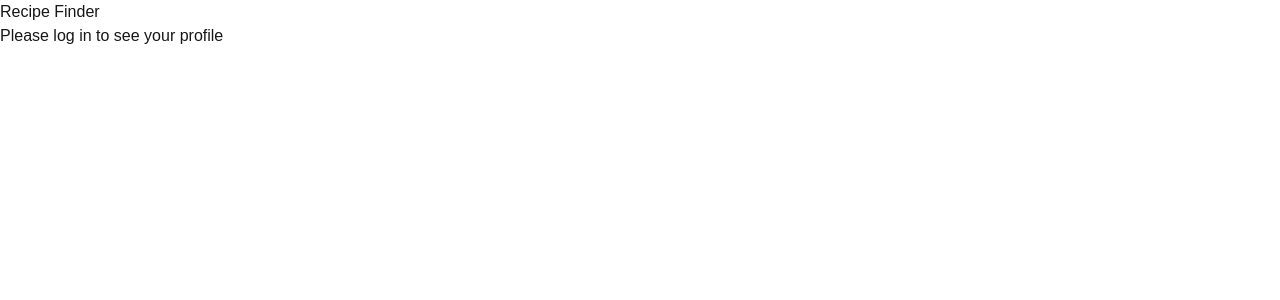
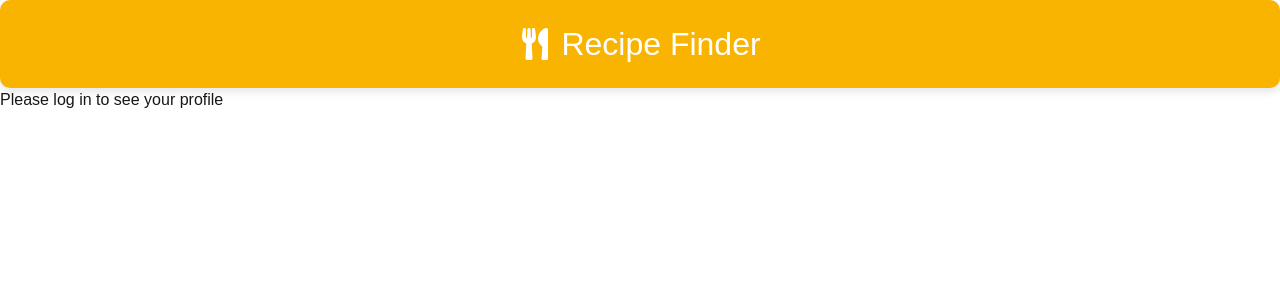
Before and after one commit to hasuwini77/meal-db, a Next.js app: page /profile in a window 1280 px wide. Shown: the top 300 px of the page. Built offline with nearby package versions, Linux system fonts and the light colour scheme.

Commit message:
styled the header and cleaned a bit code

```diff
--- a/src/app/page.tsx
+++ b/src/app/page.tsx
@@ -22,7 +22,7 @@ const Page = () => {
 
   useEffect(() => {
     if (!user) {
-      fetchRandomMeals(); // Fetch random meals if no user is logged in
+      fetchRandomMeals();
     }
   }, [user]);
 
@@ -76,7 +76,7 @@ const Page = () => {
           ) : (
             <p>Please try again.</p>
           )}
-          <RandomMeals meals={randomMeals} /> {/* Show random meals */}
+          <RandomMeals meals={randomMeals} />
         </div>
       ) : (
         <div>
--- a/src/components/Header/index.tsx
+++ b/src/components/Header/index.tsx
@@ -1,9 +1,58 @@
+"use client";
+import React from "react";
+import { motion } from "framer-motion";
+import { gsap } from "gsap";
+import { FaUtensils } from "react-icons/fa";
+
 const Header = () => {
+  React.useEffect(() => {
+    // GSAP animation example
+    gsap.fromTo(
+      ".header-icon",
+      { y: -20, opacity: 0 },
+      { y: 0, opacity: 1, duration: 1, ease: "bounce" }
+    );
+  }, []);
+
   return (
-    <header>
-      <h1> Recipe Finder </h1>
-    </header>
+    <motion.header
+      initial={{ opacity: 0, y: -50 }}
+      animate={{ opacity: 1, y: 0 }}
+      transition={{ duration: 1 }}
+      style={styles.header}
+    >
+      <FaUtensils className="header-icon" style={styles.icon} />
+      <motion.h1
+        whileHover={{ scale: 1.1 }}
+        transition={{ type: "spring", stiffness: 300 }}
+        style={styles.title}
+      >
+        Recipe Finder
+      </motion.h1>
+    </motion.header>
   );
 };
 
+const styles = {
+  header: {
+    display: "flex",
+    alignItems: "center",
+    justifyContent: "center",
+    backgroundColor: "#f8b400",
+    padding: "20px",
+    borderRadius: "10px",
+    boxShadow: "0 4px 8px rgba(0, 0, 0, 0.1)",
+  },
+  icon: {
+    fontSize: "2rem",
+    color: "#fff",
+    marginRight: "10px",
+  },
+  title: {
+    fontSize: "2rem",
+    color: "#fff",
+    margin: 0,
+  },
+};
+
 export default Header;
--- a/src/components/Login/index.tsx
+++ b/src/components/Login/index.tsx
@@ -3,7 +3,7 @@
 import { useState } from "react";
 
 interface LoginProps {
-  onLogin: (userInput: string) => void; // Change this prop
+  onLogin: (userInput: string) => void;
 }
 
 export const Login = ({ onLogin }: LoginProps) => {
--- a/src/components/LoginWrapper/index.tsx
+++ b/src/components/LoginWrapper/index.tsx
@@ -1,21 +1,19 @@
-// LoginWrapper.tsx
-"use client"; // If your page component uses client-side features
+"use client";
 
-import { useState } from "react";
 import { useUserContext } from "@/utils/contexts";
 import { Login } from "@/components/Login";
 import { registeredUsers } from "@/utils/users";
 
 interface LoginWrapperProps {
   setIsValidUser: (isValid: boolean) => void;
-  setUserInput: (input: string) => void; // New prop for setting userInput
+  setUserInput: (input: string) => void;
 }
 
 export const LoginWrapper = ({
   setIsValidUser,
   setUserInput,
 }: LoginWrapperProps) => {
-  const { login } = useUserContext(); // use login from the context
+  const { login } = useUserContext();
 
   const handleLogin = (userInput: string) => {
     const foundUser = registeredUsers.find((user) => user.name === userInput);
--- a/src/components/Menu/index.tsx
+++ b/src/components/Menu/index.tsx
@@ -2,10 +2,30 @@ import Link from "next/link";
 
 export const Menu = () => {
   return (
-    <nav>
-      <Link href="/">Home</Link>
-      <Link href="/profile">Profile</Link>
-      <Link href="/category">Category</Link>
+    <nav className="bg-gray-800 p-4 rounded shadow-md">
+      <ul className="flex space-x-6">
+        <li>
+          <Link href="/" className="text-white hover:text-gray-300 transition">
+            Home
+          </Link>
+        </li>
+        <li>
+          <Link
+            href="/profile"
+            className="text-white hover:text-gray-300 transition"
+          >
+            Profile
+          </Link>
+        </li>
+        <li>
+          <Link
+            href="/category"
+            className="text-white hover:text-gray-300 transition"
+          >
+            Category
+          </Link>
+        </li>
+      </ul>
     </nav>
   );
 };
--- a/src/utils/contexts.tsx
+++ b/src/utils/contexts.tsx
@@ -14,7 +14,6 @@ export const useUserContext = () => {
   return context;
 };
 
-// UserProvider component that will wrap your app
 export const UserProvider = ({ children }: { children: React.ReactNode }) => {
   const [user, setUser] = useState<UserType | null>(null);
 
```
Also changed, not shown: package.json (+6 -3 lines), 1 other file (tests, documents, lock files or other folders).
